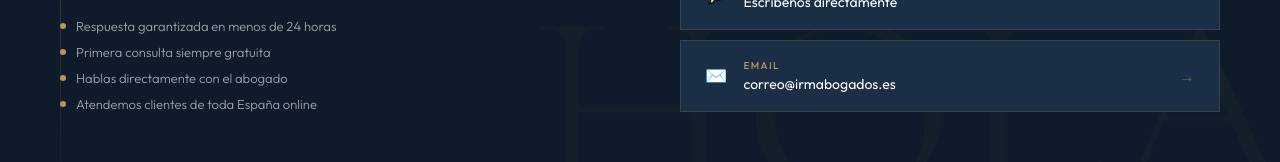
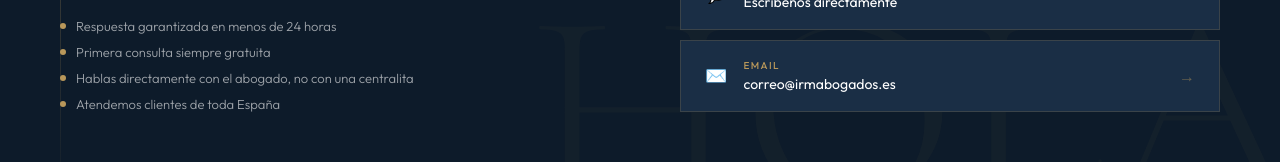
Before and after one commit to Ivanrm01/IRM-Abogados, a Next.js app: page /contacto in a window 1280 px wide. Shown: the part 575-737 px from the top of the page. Built offline with nearby package versions, Linux system fonts and the light colour scheme.

Commit message:
Update page.jsx

```diff
--- a/app/contacto/page.jsx
+++ b/app/contacto/page.jsx
@@ -49,7 +49,7 @@ export default function ContactoPage() {
             <h1>Cuéntanos<br />tu caso.<br /><em>Te escuchamos</em></h1>
             <p className={styles.heroDesc}>Primera consulta siempre gratuita y sin compromiso. Analizamos tu situación y te decimos exactamente qué podemos hacer por ti antes de que tomes ninguna decisión.</p>
             <div className={styles.promises}>
-              {['Respuesta garantizada en menos de 24 horas','Primera consulta siempre gratuita','Hablas directamente con el abogado','Atendemos clientes de toda España online'].map(p => (
+              {['Respuesta garantizada en menos de 24 horas','Primera consulta siempre gratuita','Hablas directamente con el abogado, no con una centralita','Atendemos clientes de toda España'].map(p => (
                 <div key={p} className={styles.promise}><div className={styles.dot}></div>{p}</div>
               ))}
             </div>
```
